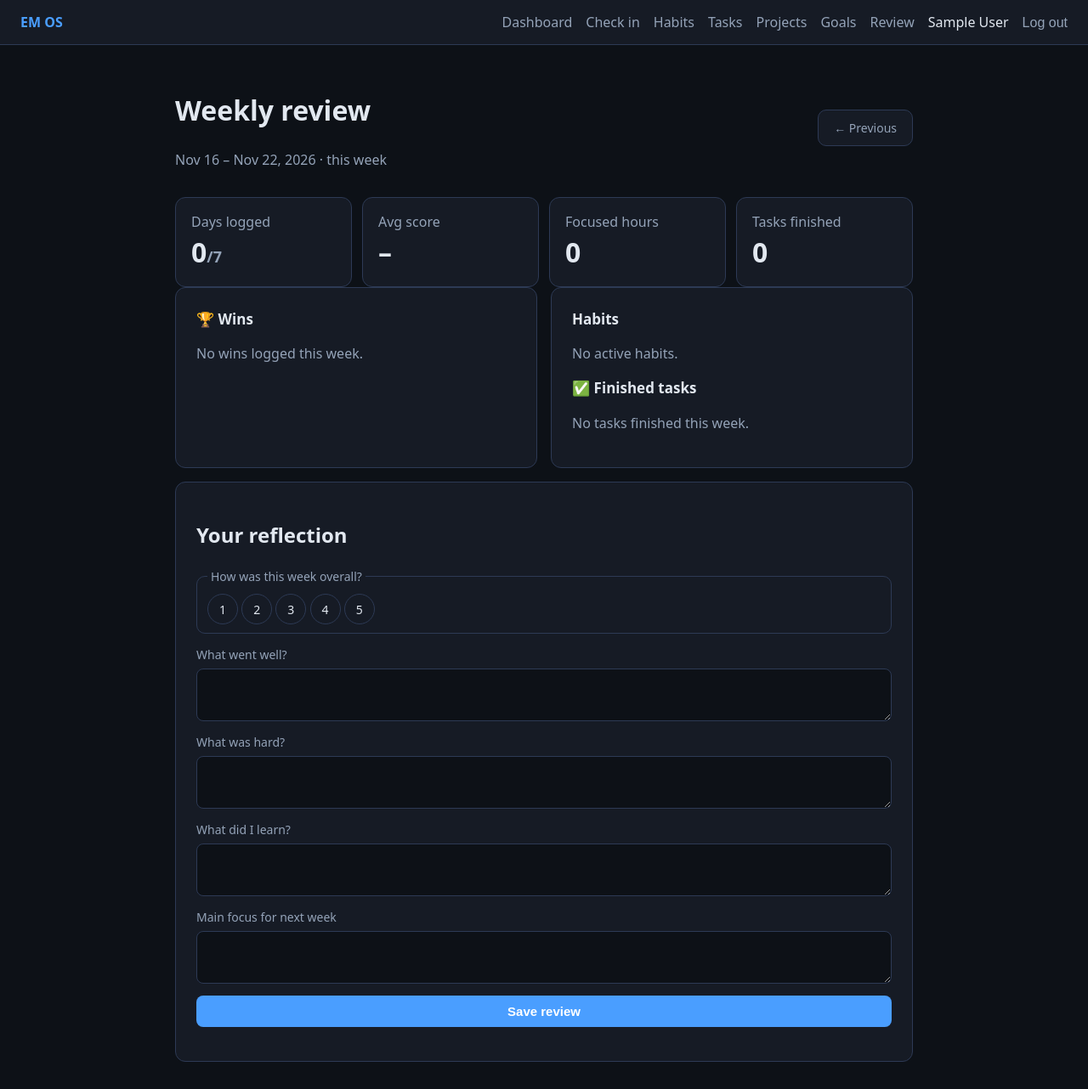
After one commit to Minga17/em-os, a Flask app: page /review/ in a window 1280 px wide. The commit adds this page. Shown: the whole page at 85% size. Run offline with Flask 3, Linux system fonts and the light colour scheme; the visitor is signed in with stand-in values (Sample User, id 1); data comes from the database, SQL or seed files in the repository; data that the repository does not hold is empty.

Commit message:
Phase 7: weekly review, secure CSV export, VS Code settings

```diff
--- a/app.py
+++ b/app.py
@@ -8,6 +8,8 @@ from habits import bp as habits_bp
 from projects import bp as projects_bp
 from tasks import bp as tasks_bp
 from goals import bp as goals_bp
+from review import bp as review_bp
+from export import bp as export_bp
 from dashboard import bp as dashboard_bp
 from db import close_db, get_db, init_db
 
@@ -29,6 +31,8 @@ def create_app():
     app.register_blueprint(tasks_bp)
     app.register_blueprint(goals_bp)
     app.register_blueprint(dashboard_bp)
+    app.register_blueprint(review_bp)
+    app.register_blueprint(export_bp)
     @app.template_filter("day_label")
     def day_label(iso_date):
         """Turn '2026-11-15' into 'Today', 'Yesterday', or a weekday name."""
--- /dev/null
+++ b/export.py
@@ -0,0 +1,106 @@
+import csv
+import io
+from datetime import date
+
+from flask import Blueprint, Response, abort, g, render_template
+
+from auth import login_required
+from db import get_db
+
+bp = Blueprint("export", __name__, url_prefix="/export")
+
+# Only these datasets can be exported. Each one: (description, SQL).
+# Every query is limited to the logged-in user with  WHERE ... user_id = ?
+DATASETS = {
+    "checkins": (
+        "Daily check-ins: ratings, hours, score, notes",
+        """
+        SELECT log_date, energy, mood, focus, focused_hours, score,
+               accomplished, wins, blockers, priorities
+        FROM checkins
+        WHERE user_id = ?
+        ORDER BY log_date
+        """,
+    ),
+    "habits": (
+        "Every habit tick, one row per habit per day",
+        """
+        SELECT hl.log_date, h.name AS habit, h.icon,
+               CASE WHEN h.is_active = 1 THEN 'active' ELSE 'archived' END AS habit_status
+        FROM habit_logs hl
+        JOIN habits h ON h.id = hl.habit_id
+        WHERE h.user_id = ?
+        ORDER BY hl.log_date, h.name
+        """,
+    ),
+    "tasks": (
+        "All tasks with project, priority, dates and status",
+        """
+        SELECT t.title, p.title AS project, t.status, t.priority,
+               t.due_date, date(t.created_at) AS created, date(t.completed_at) AS completed
+        FROM tasks t
+        LEFT JOIN projects p ON p.id = t.project_id
+        WHERE t.user_id = ?
+        ORDER BY t.created_at
+        """,
+    ),
+    "goals": (
+        "Goals with life area, status, progress and target date",
+        """
+        SELECT gl.title, la.name AS life_area, gl.status, gl.progress,
+               gl.target_date, gl.why
+        FROM goals gl
+        LEFT JOIN life_areas la ON la.id = gl.area_id
+        WHERE gl.user_id = ?
+        ORDER BY gl.created_at
+        """,
+    ),
+    "weekly_reviews": (
+        "Your weekly reflections",
+        """
+        SELECT week_start, rating, went_well, challenges, lessons, next_focus
+        FROM weekly_reviews
+        WHERE user_id = ?
+        ORDER BY week_start
+        """,
+    ),
+}
+
+
+def safe_cell(value):
+    """Stop spreadsheet 'formula injection': text starting with = + - @ runs as a formula in Excel."""
+    if isinstance(value, str) and value[:1] in ("=", "+", "-", "@"):
+        return "'" + value
+    return value
+
+
+@bp.route("/")
+@login_required
+def index():
+    db = get_db()
+    counts = {}
+    for name, (_, sql) in DATASETS.items():
+        counts[name] = db.execute(f"SELECT COUNT(*) FROM ({sql})", (g.user["id"],)).fetchone()[0]
+    return render_template("export/index.html", datasets=DATASETS, counts=counts)
+
+
+@bp.route("/<name>.csv")
+@login_required
+def download(name):
+    if name not in DATASETS:          # whitelist: unknown names never reach the database
+        abort(404)
+    _, sql = DATASETS[name]
+    cursor = get_db().execute(sql, (g.user["id"],))
+
+    buffer = io.StringIO()
+    writer = csv.writer(buffer)
+    writer.writerow([column[0] for column in cursor.description])   # header row
+    for row in cursor:
+        writer.writerow([safe_cell(value) for value in row])
+
+    filename = f"em-os-{name}-{date.today().isoformat()}.csv"
+    return Response(
+        "\ufeff" + buffer.getvalue(),            # BOM so Excel reads emoji/accents correctly
+        mimetype="text/csv",
+        headers={"Content-Disposition": f'attachment; filename="{filename}"'},
+    )
--- a/schema.sql
+++ b/schema.sql
@@ -89,3 +89,16 @@ CREATE TABLE IF NOT EXISTS goals (
     created_at  TEXT    NOT NULL DEFAULT (datetime('now')),
     updated_at  TEXT    NOT NULL DEFAULT (datetime('now'))
 );
+
+CREATE TABLE IF NOT EXISTS weekly_reviews (
+    id         INTEGER PRIMARY KEY AUTOINCREMENT,
+    user_id    INTEGER NOT NULL REFERENCES users(id) ON DELETE CASCADE,
+    week_start TEXT    NOT NULL,                  -- the Monday of that week
+    rating     INTEGER CHECK (rating BETWEEN 1 AND 5),
+    went_well  TEXT,
+    challenges TEXT,
+    lessons    TEXT,
+    next_focus TEXT,
+    updated_at TEXT    NOT NULL DEFAULT (datetime('now')),
+    UNIQUE (user_id, week_start)
+);
--- a/static/style.css
+++ b/static/style.css
@@ -208,3 +208,16 @@ nav { flex-wrap: wrap; }
   .bars.weeks { gap: 4px; }
   .bar-label { font-size: 9px; }
 }
+
+/* ── Weekly review & export ────────────────────────────── */
+.mt { margin-top: 20px; }
+.note { margin: 8px 0; }
+.past-reviews { display: grid; grid-template-columns: repeat(auto-fill, minmax(220px, 1fr)); gap: 10px; }
+.card.past {
+  display: flex; justify-content: space-between; padding: 12px 16px;
+  text-decoration: none; color: var(--text);
+}
+.card.past:hover { border-color: var(--accent); }
+.export-list { display: flex; flex-direction: column; gap: 10px; margin-top: 16px; }
+.export-row { display: flex; justify-content: space-between; align-items: center; padding: 16px 20px; }
+.export-link { font-size: 14px; font-weight: 400; margin-left: 12px; }
--- a/templates/base.html
+++ b/templates/base.html
@@ -16,6 +16,7 @@
       <a href="{{ url_for('tasks.index') }}">Tasks</a>
       <a href="{{ url_for('projects.index') }}">Projects</a>
       <a href="{{ url_for('goals.index') }}">Goals</a>
+      <a href="{{ url_for('review.week') }}">Review</a>
       <span class="who">{{ g.user['name'] }}</span>
       <form method="post" action="{{ url_for('auth.logout') }}" class="inline">
         <button class="link">Log out</button>
--- a/templates/dashboard/index.html
+++ b/templates/dashboard/index.html
@@ -11,7 +11,7 @@
 
 {% block content %}
   <div class="dash-head">
-    <h1>Dashboard</h1>
+    <h1>Dashboard <a class="link-btn export-link" href="{{ url_for('export.index') }}">⬇ Export data</a></h1>
     <nav class="tabs">
       {% for p in periods %}
         <a href="{{ url_for('dashboard.index', days=p) }}" class="{% if p == days %}active{% endif %}">{{ p }} days</a>
--- /dev/null
+++ b/templates/review/week.html
@@ -0,0 +1,120 @@
+{% extends "base.html" %}
+{% block title %}Weekly review · EM OS{% endblock %}
+
+{% block content %}
+  <div class="dash-head">
+    <div>
+      <h1>Weekly review</h1>
+      <p class="muted">{{ start.strftime('%b %d') }} – {{ end.strftime('%b %d, %Y') }}{% if is_current %} · this week{% endif %}</p>
+    </div>
+    <nav class="tabs">
+      <a href="{{ url_for('review.week', week=previous_week.isoformat()) }}">← Previous</a>
+      {% if next_week %}
+        <a href="{{ url_for('review.week', week=next_week.isoformat()) }}">Next →</a>
+      {% endif %}
+    </nav>
+  </div>
+
+  <!-- Auto summary -->
+  <div class="kpis">
+    <div class="card kpi">
+      <div class="muted">Days logged</div>
+      <div class="big">{{ summary['days_logged'] }}<span class="muted">/7</span></div>
+    </div>
+    <div class="card kpi">
+      <div class="muted">Avg score</div>
+      <div class="big">{{ summary['avg_score'] if summary['avg_score'] is not none else '–' }}</div>
+    </div>
+    <div class="card kpi">
+      <div class="muted">Focused hours</div>
+      <div class="big">{{ summary['total_hours'] or 0 }}</div>
+    </div>
+    <div class="card kpi">
+      <div class="muted">Tasks finished</div>
+      <div class="big">{{ finished_tasks|length }}</div>
+    </div>
+  </div>
+  {% if best_day %}
+    <p class="sub compare-note">🏆 Best day: {{ best_day['log_date']|day_label }} {{ best_day['log_date'] }} with a score of {{ best_day['score'] }}</p>
+  {% endif %}
+
+  <div class="two-col">
+    <div class="card">
+      <h2>🏆 Wins</h2>
+      {% for day, text in wins %}
+        <p class="note"><span class="sub">{{ day|day_label }}</span><br>{{ text }}</p>
+      {% else %}
+        <p class="muted">No wins logged this week.</p>
+      {% endfor %}
+      {% if blockers %}
+        <h2 class="mt">🧱 Blockers</h2>
+        {% for day, text in blockers %}
+          <p class="note"><span class="sub">{{ day|day_label }}</span><br>{{ text }}</p>
+        {% endfor %}
+      {% endif %}
+    </div>
+
+    <div class="card">
+      <h2>Habits</h2>
+      {% for h in habits %}
+        {% set pct = (h['done'] * 100 // days_so_far) if days_so_far else 0 %}
+        <div class="hbar-row">
+          <span class="hbar-label wide">{{ h['icon'] }} {{ h['name'] }}</span>
+          <div class="hbar"><div style="width: {{ [pct, 100]|min }}%" class="habit-fill"></div></div>
+          <span class="hbar-value">{{ h['done'] }}/{{ days_so_far }}</span>
+        </div>
+      {% else %}
+        <p class="muted">No active habits.</p>
+      {% endfor %}
+
+      <h2 class="mt">✅ Finished tasks</h2>
+      {% for t in finished_tasks %}
+        <p class="note">{{ t['title'] }}{% if t['project_title'] %} <span class="sub">· 📁 {{ t['project_title'] }}</span>{% endif %}</p>
+      {% else %}
+        <p class="muted">No tasks finished this week.</p>
+      {% endfor %}
+    </div>
+  </div>
+
+  <!-- Reflection form -->
+  <div class="card">
+    <h2>Your reflection</h2>
+    <form method="post" class="stack">
+      <fieldset class="rating">
+        <legend>How was this week overall?</legend>
+        {% for n in range(1, 6) %}
+          <label>
+            <input type="radio" name="rating" value="{{ n }}"
+              {% if review and review['rating'] == n %}checked{% endif %}>
+            <span>{{ n }}</span>
+          </label>
+        {% endfor %}
+      </fieldset>
+      <label>What went well?
+        <textarea name="went_well" rows="2">{{ review['went_well'] if review else '' }}</textarea>
+      </label>
+      <label>What was hard?
+        <textarea name="challenges" rows="2">{{ review['challenges'] if review else '' }}</textarea>
+      </label>
+      <label>What did I learn?
+        <textarea name="lessons" rows="2">{{ review['lessons'] if review else '' }}</textarea>
+      </label>
+      <label>Main focus for next week
+        <textarea name="next_focus" rows="2">{{ review['next_focus'] if review else '' }}</textarea>
+      </label>
+      <button>Save review</button>
+    </form>
+  </div>
+
+  {% if past_reviews %}
+    <h2>Past reviews</h2>
+    <div class="past-reviews">
+      {% for r in past_reviews %}
+        <a class="card past" href="{{ url_for('review.week', week=r['week_start']) }}">
+          <span>Week of {{ r['week_start'] }}</span>
+          <span>{% if r['rating'] %}{{ '★' * r['rating'] }}{{ '☆' * (5 - r['rating']) }}{% else %}–{% endif %}</span>
+        </a>
+      {% endfor %}
+    </div>
+  {% endif %}
+{% endblock %}
```
Also changed, not shown: review.py (added, +140 -0 lines), templates/export/index.html (added, +23 -0 lines).
